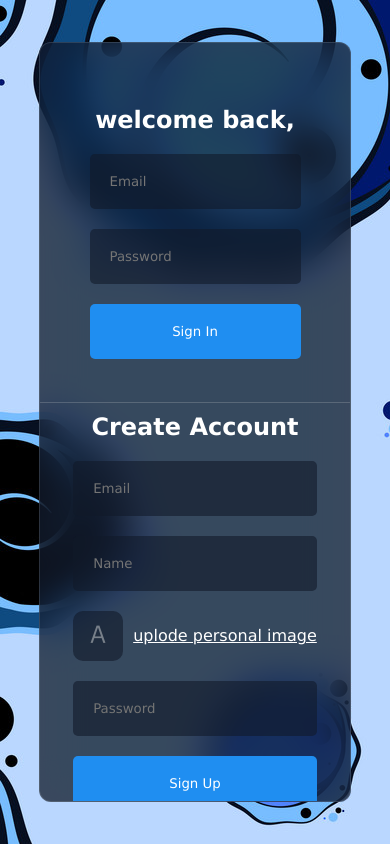
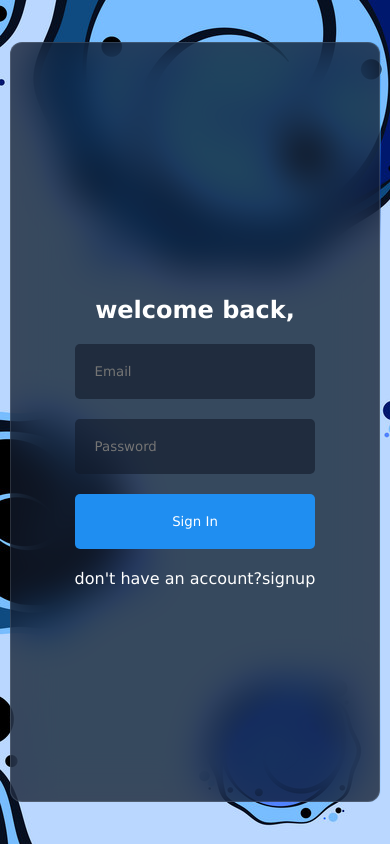
Before and after one commit to Elsayed-Rady-Elsayed/REACT-CHAT-APP, a React (Vite) app: page / in a window 390 px wide. Built offline with nearby package versions, Linux system fonts and the light colour scheme; no server answers.

Commit message:
handle firebase functionality

```diff
--- a/src/components/login/Login.jsx
+++ b/src/components/login/Login.jsx
@@ -1,4 +1,4 @@
-import React, { useState } from "react";
+import React, { useRef, useState } from "react";
 import "./login.css";
 import avatar from "../../../public/avatar.png";
 import { toast } from "react-toastify";
@@ -14,6 +14,7 @@ const Login = () => {
     file: null,
     url: "",
   });
+
   const [loading, setLoading] = useState(false);
   const handleAvatar = (e) => {
     if (e.target.files[0]) {
@@ -74,9 +75,11 @@ const Login = () => {
       setLoading(false);
     }
   };
+  const loginRef = useRef();
+  const registerRef = useRef();
   return (
     <div className="login">
-      <div className="item">
+      <div className="item" ref={loginRef}>
         <h2>welcome back,</h2>
         <form action="" onSubmit={handleLogin}>
           <input type="email" placeholder="Email" name="email" />
@@ -84,10 +87,21 @@ const Login = () => {
           <button disabled={loading}>
             {loading ? "Loading..." : "Sign In"}
           </button>
+          <p>
+            don't have an account?
+            <span
+              onClick={() => {
+                loginRef.current.classList.add("hidden");
+                registerRef.current.classList.remove("hidden");
+              }}
+            >
+              signup
+            </span>
+          </p>
         </form>
       </div>
       <div className="separtor"></div>
-      <div className="item">
+      <div className="item hidden" ref={registerRef}>
         <h2>Create Account</h2>
         <form action="" onSubmit={handleRegister}>
           <input type="email" placeholder="Email" name="email" />
@@ -107,6 +121,17 @@ const Login = () => {
             {" "}
             {loading ? "Loading..." : "Sign Up"}
           </button>
+          <p>
+            have an account?
+            <span
+              onClick={() => {
+                loginRef.current.classList.remove("hidden");
+                registerRef.current.classList.add("hidden");
+              }}
+            >
+              signin
+            </span>
+          </p>
         </form>
       </div>
     </div>
--- a/src/components/login/login.css
+++ b/src/components/login/login.css
@@ -59,6 +59,12 @@
         }
       }
     }
+    &.hidden {
+      display: none;
+    }
+    &.visible {
+      display: flex;
+    }
   }
   .separtor {
     height: 80%;
@@ -79,7 +85,6 @@
     }
   }
   .separtor {
-    width: 100% !important;
-    height: 1px !important;
+    display: none;
   }
 }
--- a/src/index.css
+++ b/src/index.css
@@ -23,8 +23,16 @@ body {
   backdrop-filter: blur(20px) saturate(180%);
   border: 1px solid rgba(255, 255, 255, 0.125);
   display: flex;
-  overflow-y: scroll;
+  overflow-x: hidden;
+  overflow-y: auto;
 }
+
+@media (max-width: 600px) {
+  .container {
+    width: 95vw !important;
+  }
+}
+
 ::-webkit-scrollbar {
   background-color: rgba(17, 25, 40, 0.5);
   width: 3px;
```
